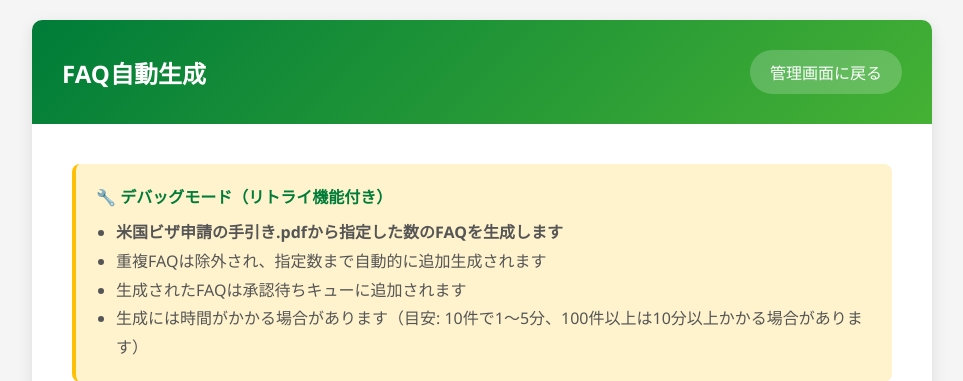
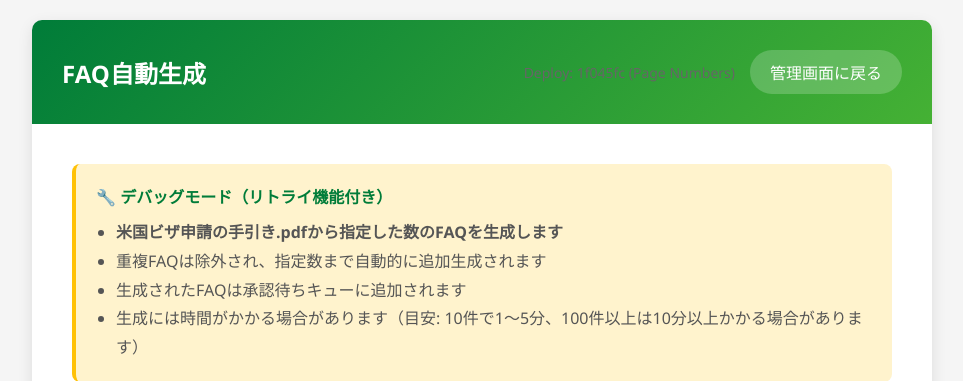
Before and after one commit to kyuwatanabe/hybrid-rag-system, a Flask app: template templates/auto_generate_faq.html in a window 1280 px wide. Shown: the top 381 px of the page, without its empty margins (158-1121 px from the left). Run offline with Flask 3, Linux system fonts and the light colour scheme; the template is opened without the code that fills it, so the values that code supplies are empty; parts of the project's set-up code (start-up, migrations or seed data) failed here and were passed over.

Commit message:
Add deployment identifier to FAQ generation page
- Display commit hash 1f045fc in page header
- Helps verify which version is deployed on Railway
- Visible indicator: "Deploy: 1f045fc (Page Numbers)"

🤖 Generated with [Claude Code](https://claude.com/claude-code)

Co-Authored-By: Claude <noreply@anthropic.com>

```diff
--- a/templates/auto_generate_faq.html
+++ b/templates/auto_generate_faq.html
@@ -228,6 +228,7 @@
     <div class="container">
         <div class="header">
             <h1>FAQ自動生成</h1>
+            <p style="color: #666; font-size: 14px; margin: 5px 0;">Deploy: 1f045fc (Page Numbers)</p>
             <a href="/admin" class="back-link">管理画面に戻る</a>
         </div>
 
```
